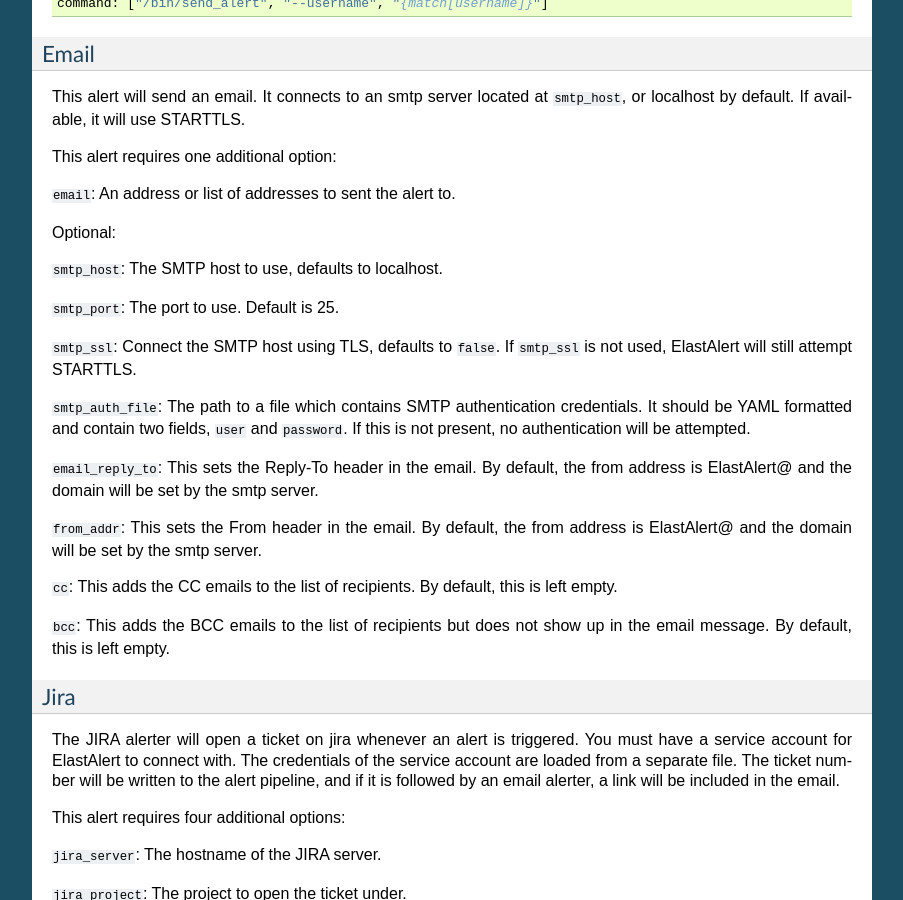
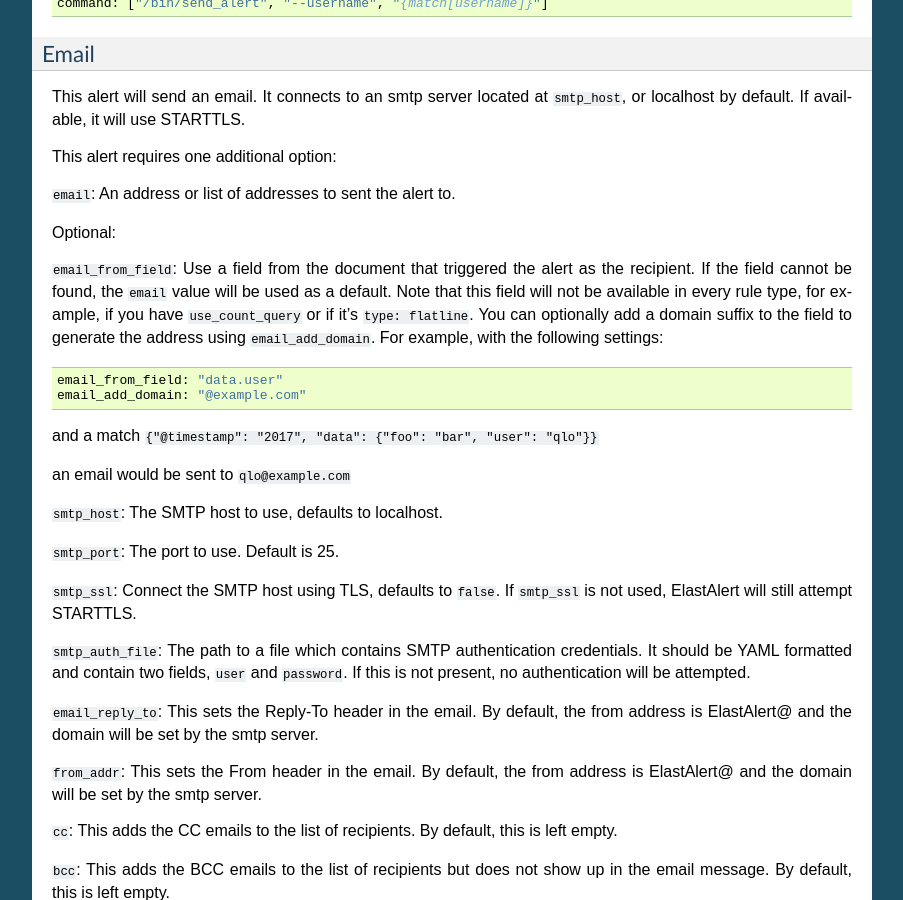
Before and after one commit to Yelp/elastalert, a Sphinx documentation site: the page built from docs/source/ruletypes.rst, in a window 1280 px wide and 900 px high, scrolled down 20464 px. Shown: the whole window, without its empty margins (198-1101 px from the left). Built offline with Sphinx 7.4.7, drawn with Linux system fonts in a browser that asks for light colours; pages that are not in the unit, such as notebooks, are missing from menus.

Commit message:
Added email_from_field feature

```diff
--- a/docs/source/ruletypes.rst
+++ b/docs/source/ruletypes.rst
@@ -1083,6 +1083,18 @@ This alert requires one additional option:
 
 Optional:
 
+``email_from_field``: Use a field from the document that triggered the alert as the recipient. If the field cannot be found,
+the ``email`` value will be used as a default. Note that this field will not be available in every rule type, for example, if
+you have ``use_count_query`` or if it's ``type: flatline``. You can optionally add a domain suffix to the field to generate the
+address using ``email_add_domain``. For example, with the following settings::
+
+    email_from_field: "data.user"
+    email_add_domain: "@example.com"
+
+and a match ``{"@timestamp": "2017", "data": {"foo": "bar", "user": "qlo"}}``
+
+an email would be sent to ``qlo@example.com``
+
 ``smtp_host``: The SMTP host to use, defaults to localhost.
 
 ``smtp_port``: The port to use. Default is 25.
--- a/docs/source/running_elastalert.rst
+++ b/docs/source/running_elastalert.rst
@@ -27,11 +27,11 @@ Depending on the version of Elasticsearch, you may need to manually install the
 
 Elasticsearch 5.0+::
 
-    $ pip install elasticsearch>=5.0.0
+    $ pip install "elasticsearch>=5.0.0"
 
 Elasticsearch 2.X::
 
-    $ pip install elasticsearch<3.0.0
+    $ pip install "elasticsearch<3.0.0"
 
 Next, open up config.yaml.example. In it, you will find several configuration options. ElastAlert may be run without changing any of these settings.
 
```
Also changed, not shown: 2 other files.
